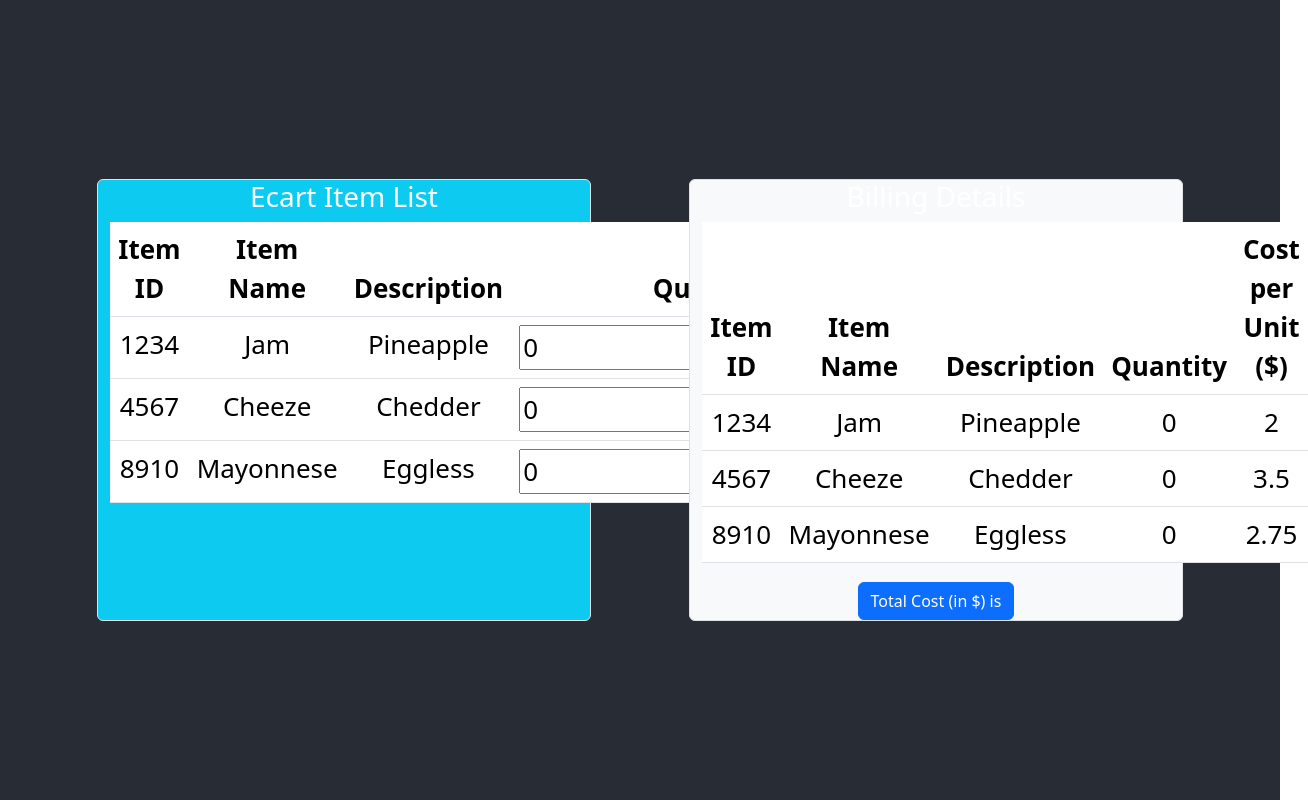
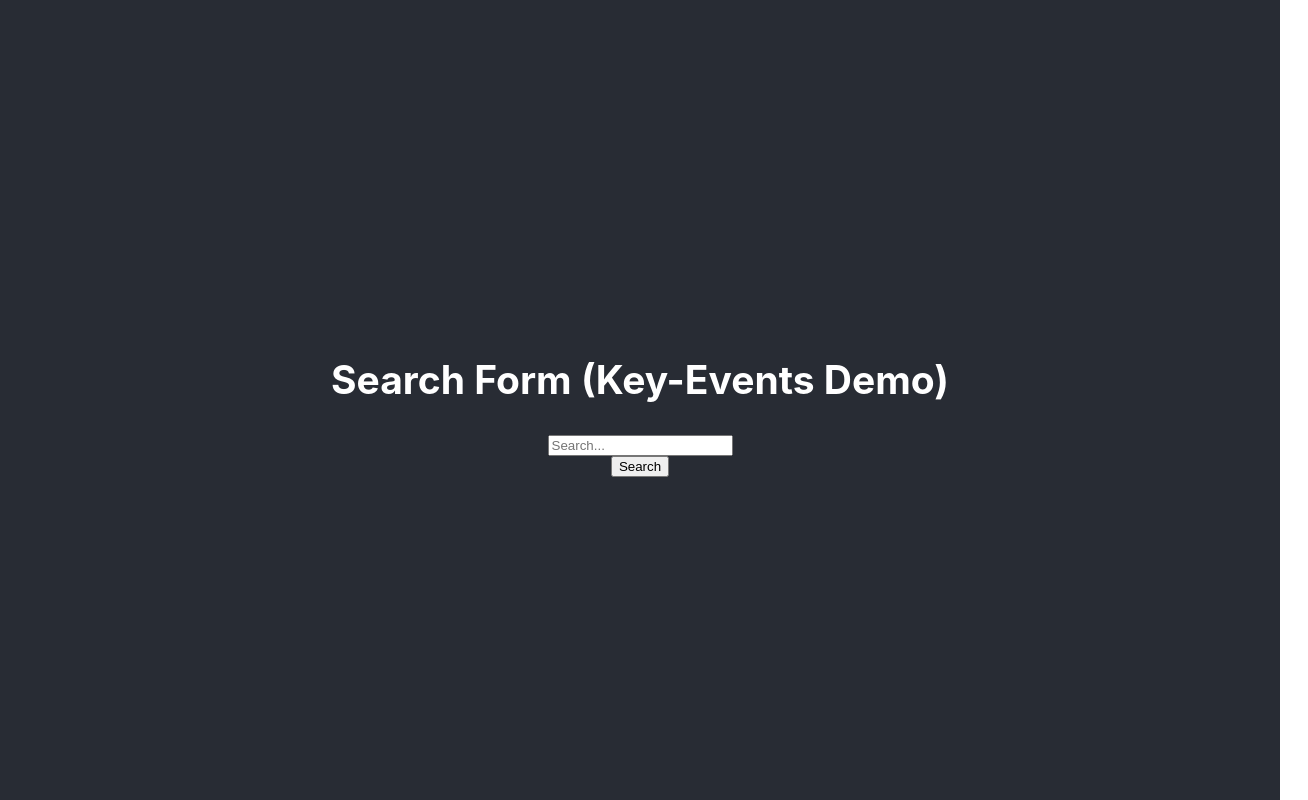
Before and after one commit to Tej7278-chippada/React---demo4, a React (Create React App) app: page / in a window 1280 px wide. Shown: the whole page, 1308 px wide, since content can reach past the window. Built offline with nearby package versions, Linux system fonts and the light colour scheme.

Commit message:
Search Component

```diff
--- a/src/App.js
+++ b/src/App.js
@@ -1,12 +1,12 @@
 import './App.css';
 // import { BrowserRouter, Routes, Route } from 'react-router-dom';
-import Ecart from './components/Ecart';
+import Serach from './components/Search';
 
 function App() {
   return (
     <div className="App">
       <header className="App-header">
-        <Ecart/>
+        <Serach/>
       </header>
     </div>
   );
--- /dev/null
+++ b/src/components/Search.js
@@ -0,0 +1,25 @@
+import React, { useState } from "react";
+
+const Serach = () => {
+    const [serachText, setSearchText] = useState("");
+    function handleKeyPress(event) {
+        if(event.key === "Enter"){
+            handleSubmit();
+        } else {
+            console.log("key pressed : ", event.key);
+        }
+    }
+    function handleSubmit() {
+        console.log("search submitted: ", serachText);
+        // we can Also add Search submission Logic here
+    }
+    return (
+        <>
+        <h2>Search Form (Key-Events Demo)</h2>
+        <input type="text" value={serachText} onChange={(event) => setSearchText(event.target.value)} onKeyPress={handleKeyPress} placeholder="Search..."/>
+        <button onClick={handleSubmit}>Search</button>
+        </>
+    );
+}
+
+export default Serach;
```
